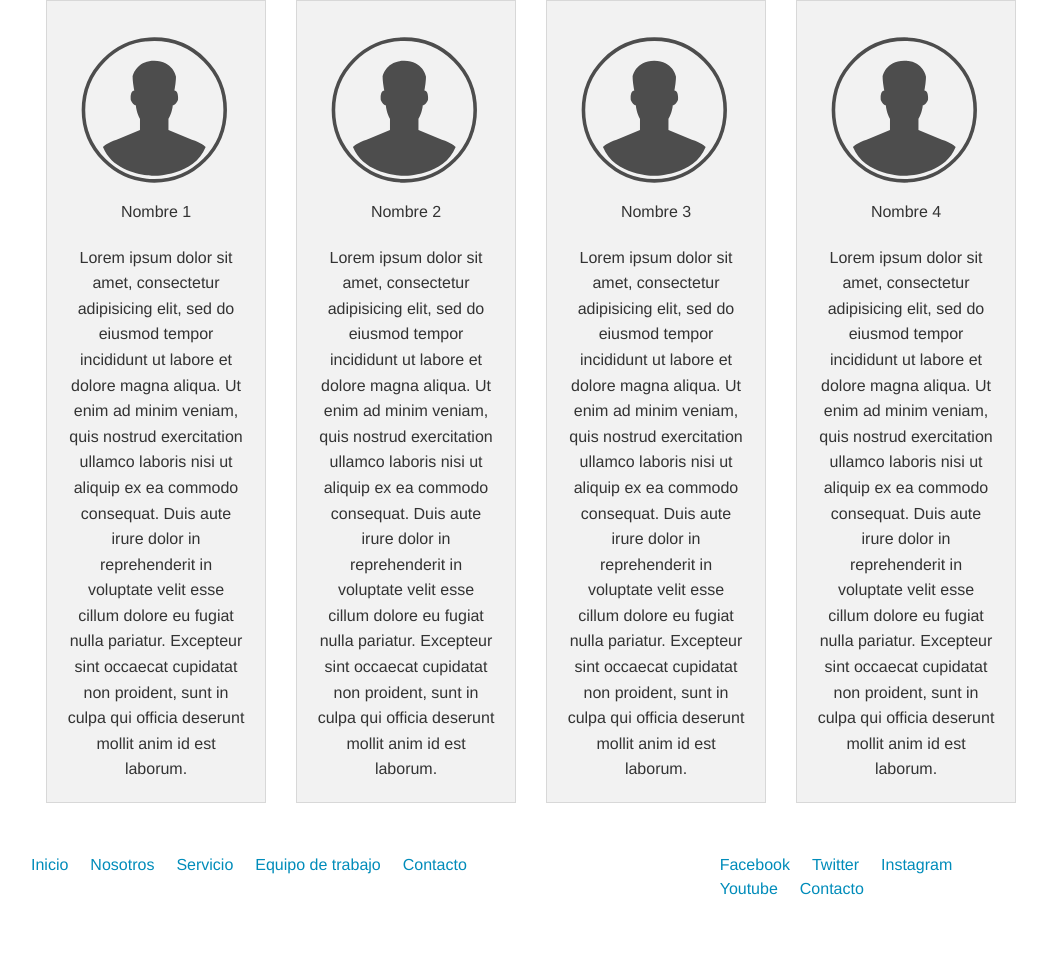
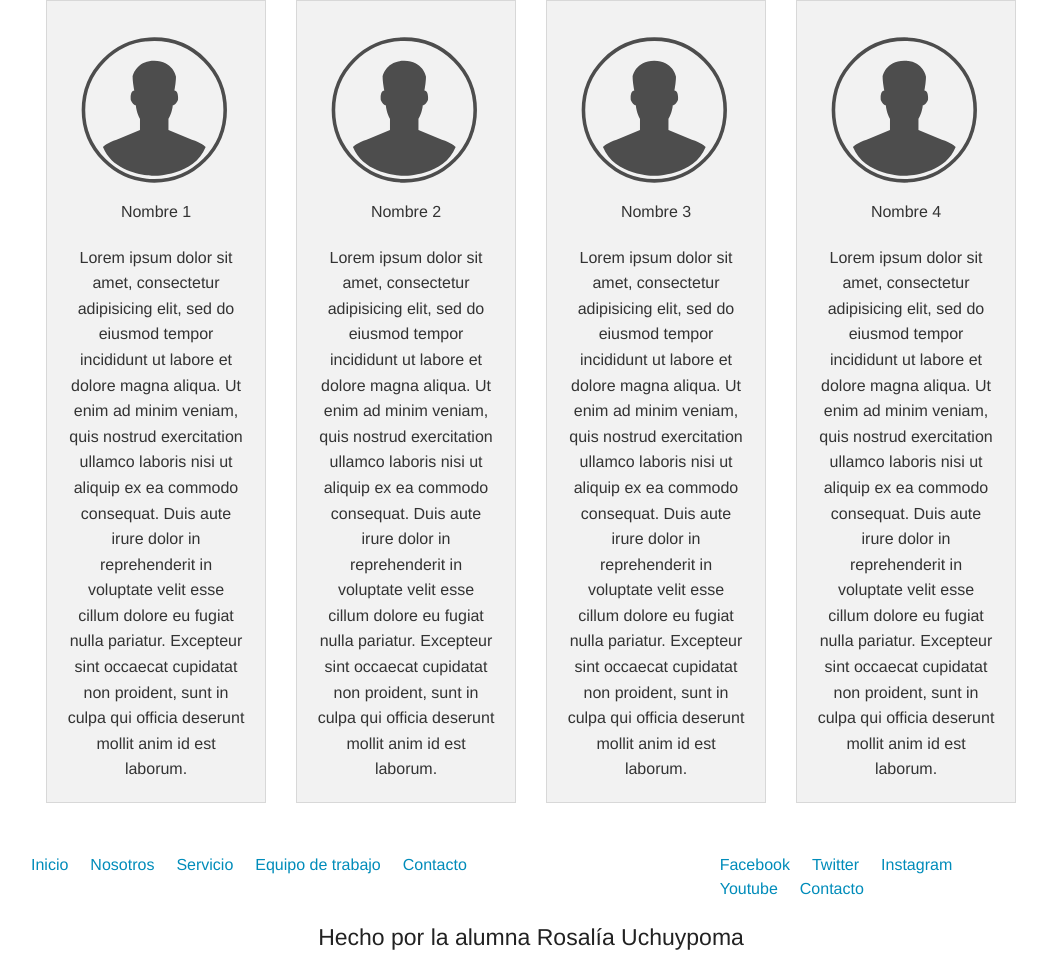
Before and after one commit to varsoviaZzz/CursoSabado, a plain HTML site: page web/equipo.html in a window 1280 px wide. Shown: the part 809-1762 px from the top of the page, without its empty margins (109-1156 px from the left). Before the commit the page ends 1727 px from the top, so only its background shows below. Drawn offline with Linux system fonts and the light colour scheme.

Commit message:
Update equipo.html

```diff
--- a/web/equipo.html
+++ b/web/equipo.html
@@ -116,6 +116,9 @@
                 <li><a href="#">Contacto</a></li>
             </nav>
         </div>
+        <div text -center>
+            <h4 class="text-center">Hecho por la alumna Rosalía Uchuypoma</h4>
+        </div>
     </footer>
 
 
```
